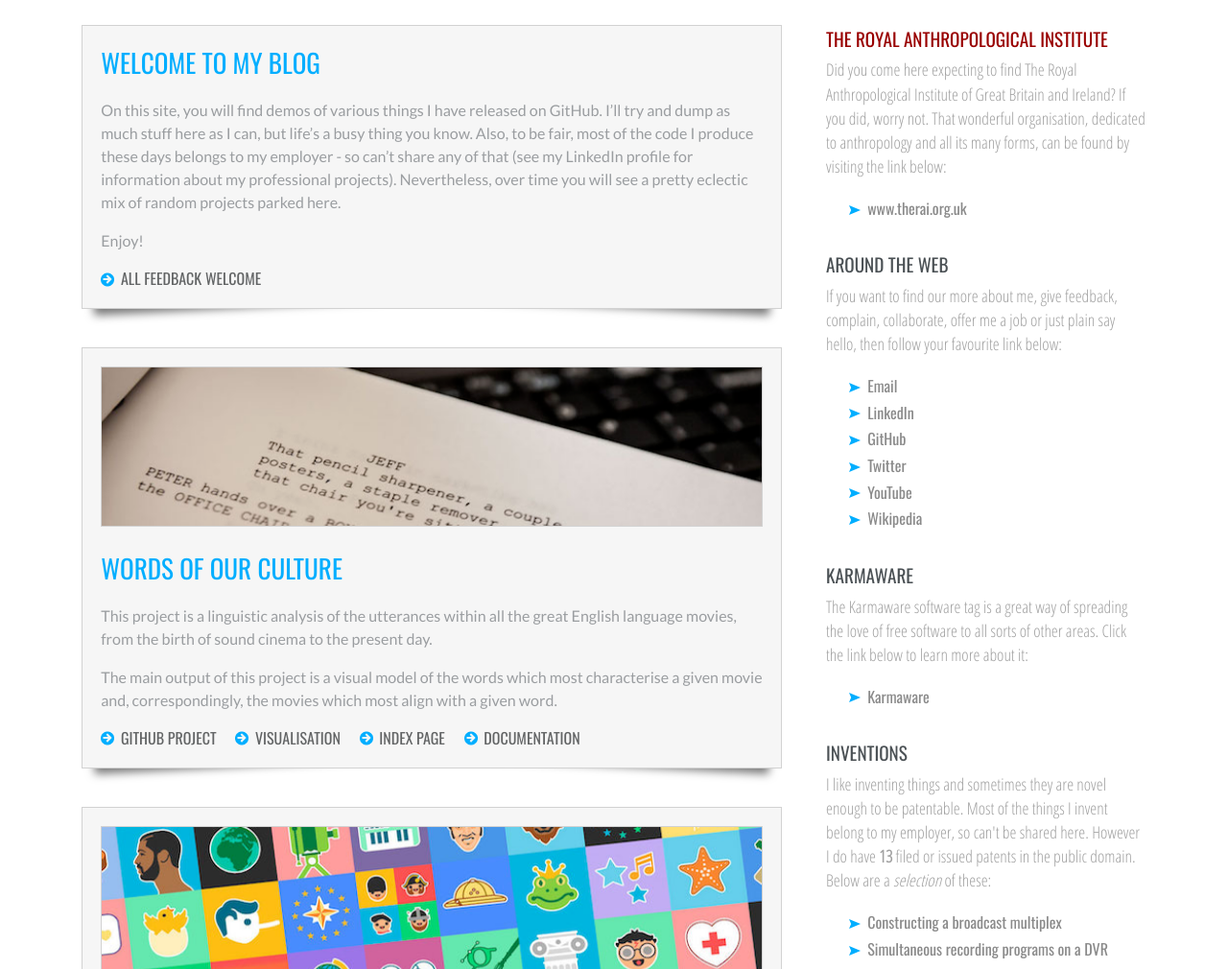
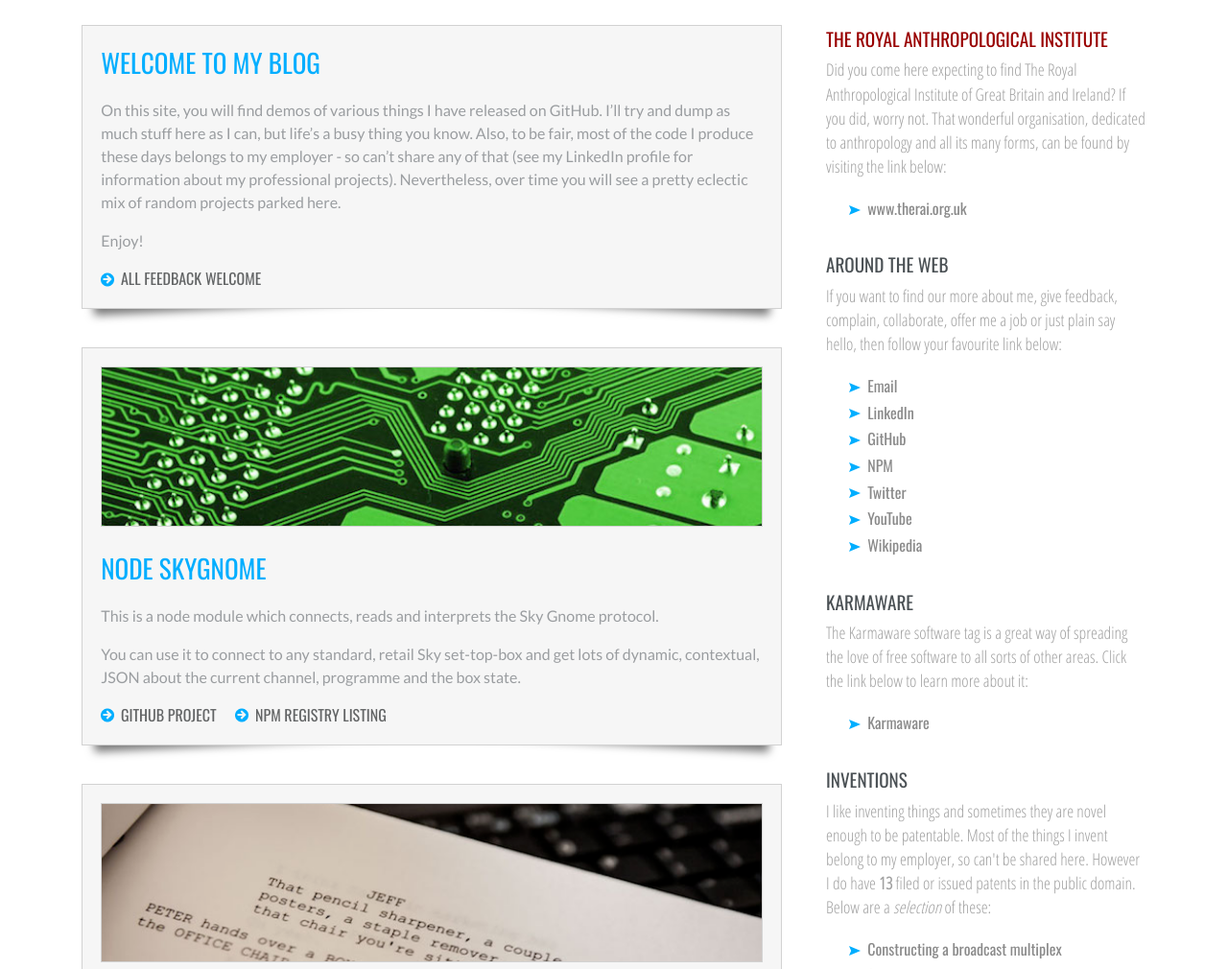
Before and after one commit to pete-rai/rai-org-uk, a plain HTML site: page index.html in a window 1280 px wide. Shown: the part 90-1100 px from the top of the page at 96% size. Drawn offline with nearby package versions, Linux system fonts and the light colour scheme.

Commit message:
Add sky-gnome entry

```diff
--- a/index.html
+++ b/index.html
@@ -55,6 +55,17 @@
              projects parked here.</p>
           <p>Enjoy!</p>
           <a href="mailto:pete@rai.org.uk">All Feedback Welcome</a>
+        </section>
+        <section id="gnome">
+          <img src="images/gnome.png" alt=""/>
+          <h2>Node SkyGnome</h2>
+          <p>This is a node module which connects, reads and interprets the Sky
+             Gnome protocol.</p>
+          <p>You can use it to connect to any standard, retail Sky set-top-box and
+             get lots of dynamic, contextual, JSON about the current channel,
+             programme and the box state.</p>
+          <a href="https://github.com/pete-rai/node-sky-gnome">GitHub Project</a>
+          <a href="https://www.npmjs.com/package/sky-gnome">NPM Registry Listing</a>
         </section>
         <section id="wooc">
           <img src="images/script.png" alt=""/>
@@ -199,6 +210,7 @@
             <li><a href="mailto:pete@rai.org.uk">Email</a></li>
             <li><a href="https://www.linkedin.com/in/raipete">LinkedIn</a></li>
             <li><a href="https://github.com/pete-rai">GitHub</a></li>
+            <li><a href="https://www.npmjs.com/~peterai">NPM</a></li>
             <li><a href="https://twitter.com/pete_rai">Twitter</a></li>
             <li><a href="https://www.youtube.com/channel/UCEzMXAjcTvTt2x1SQvcS7tA">YouTube</a></li>
             <li><a href="https://en.wikipedia.org/wiki/Special:Contributions/Peterai">Wikipedia</a></li>
```
Also changed, not shown: images/gnome.png (added).
